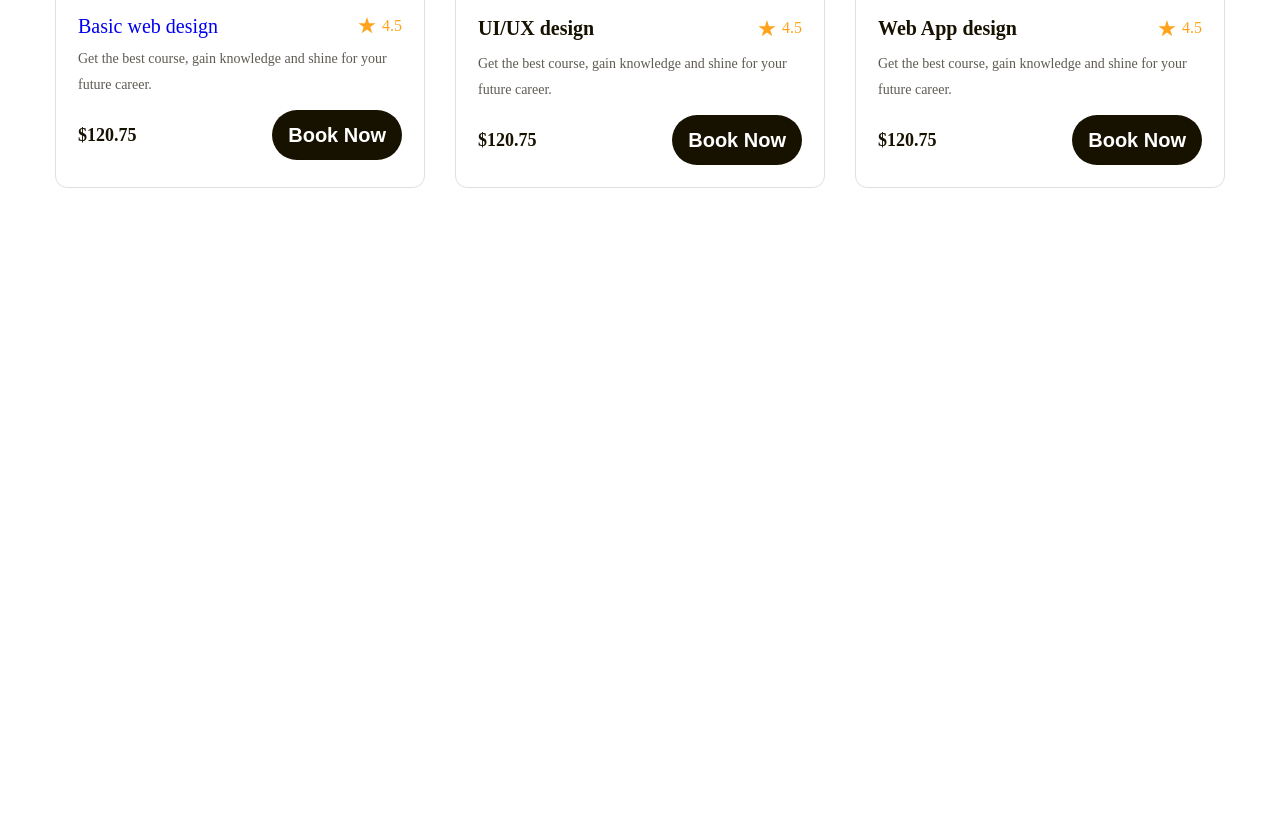
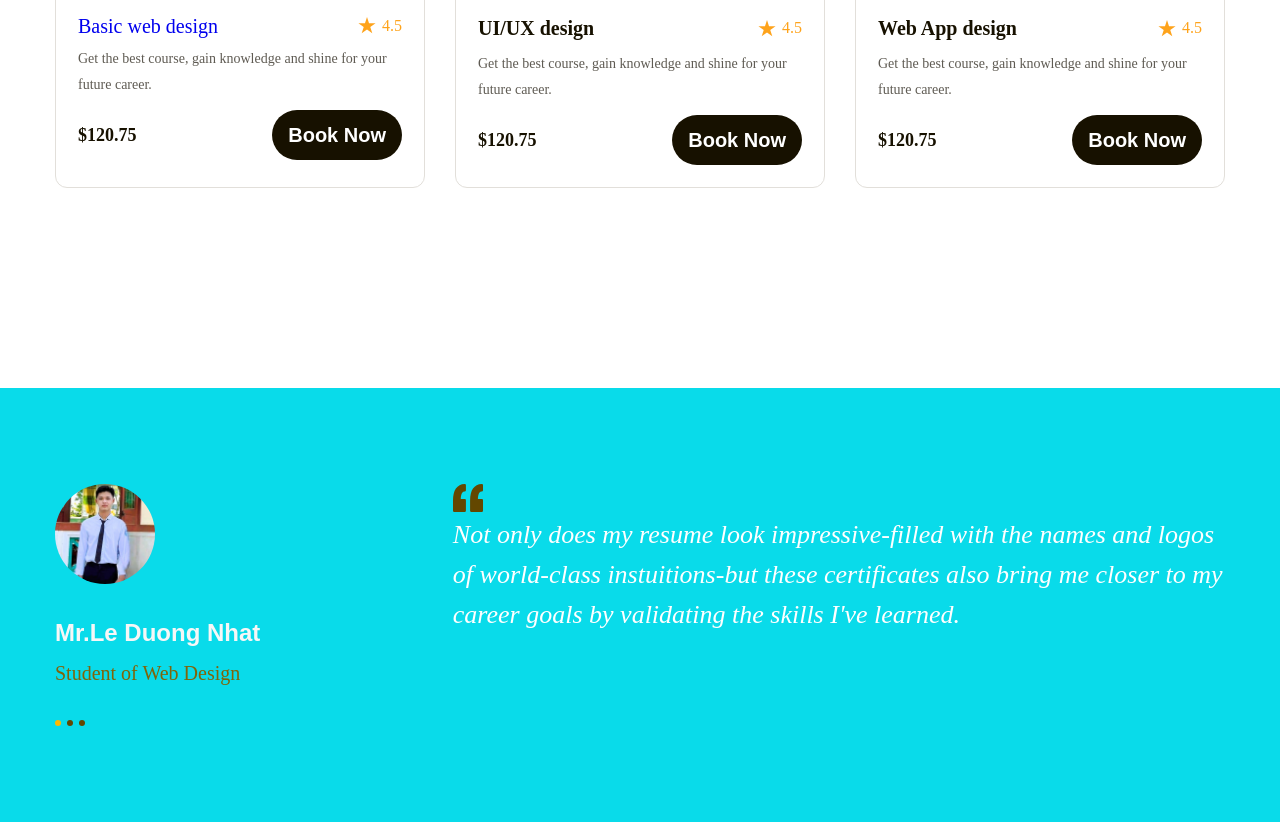
Before and after one commit to leduongnhattt/demo_figma, a plain HTML site: page index.html in a window 1280 px wide. Shown: the part 1578-2400 px from the top of the page. Before the commit the page ends 1831 px from the top, so only its background shows below. Drawn offline with Linux system fonts and the light colour scheme.

Commit message:
commit-5

```diff
--- a/asserts/css/style.css
+++ b/asserts/css/style.css
@@ -344,3 +344,69 @@ a {
 .popular .course-item .btn-book:hover {
   background: var(--primary-color);
 }
+
+/* ===== feedback ===== */
+.feedback {
+  margin-top: 135px;
+  padding: 96px 0;
+  background: #09dbea;
+}
+.feedback-list {
+  display: flex;
+}
+.feedback-item {
+  width: 100%;
+  display: flex;
+  flex-shrink: 0;
+}
+.feedback-item .avatar {
+  width: 100px;
+  height: 100px;
+  border-radius: 50%;
+  object-fit: cover;
+}
+.feedback-item .infor .member-name {
+  margin-top: 28px;
+  color: #f7f7f7;
+  font-family: var(--font-heading);
+  font-size: 2.4rem;
+  font-weight: 700;
+  line-height: 1.5;
+}
+.feedback-item .infor .desc {
+  margin-top: 4px;
+  color: #806409;
+  font-size: 2rem;
+  line-height: 1.86;
+}
+
+.feedback-item .dots {
+  gap: 6px;
+  display: flex;
+  margin-top: 28px;
+}
+
+.feedback-item .dot {
+  height: 6px;
+  width: 6px;
+  border-radius: 50%;
+  background: #634700;
+  cursor: pointer;
+}
+
+.feedback-item .dot.active {
+  background: var(--primary-color);
+  cursor: default;
+}
+
+.feedback-item .content {
+  width: 66%;
+  margin-left: auto;
+}
+
+.feedback-item blockquote {
+  color: #fff;
+  font-size: 2.6rem;
+  font-style: italic;
+  line-height: 1.54;
+}
--- a/index.html
+++ b/index.html
@@ -114,21 +114,45 @@
             <!-- popular left -->
             <div class="info">
               <h2 class="heading-lv2">Our popular course</h2>
-              <p class="desc">Build new skills with new trendy course and shine for the next future career</p>
+              <p class="desc">
+                Build new skills with new trendy course and shine for the next
+                future career
+              </p>
             </div>
 
             <!-- popular right -->
             <div class="controls">
               <button class="control-btn">
-                <svg width="8" height="14" viewBox="0 0 8 14" fill="none" xmlns="http://www.w3.org/2000/svg">
-                  <path d="M7 1L1 7L7 13" stroke="currentColor" stroke-linecap="round" stroke-linejoin="round"/>
+                <svg
+                  width="8"
+                  height="14"
+                  viewBox="0 0 8 14"
+                  fill="none"
+                  xmlns="http://www.w3.org/2000/svg"
+                >
+                  <path
+                    d="M7 1L1 7L7 13"
+                    stroke="currentColor"
+                    stroke-linecap="round"
+                    stroke-linejoin="round"
+                  />
                 </svg>
               </button>
               <button class="control-btn">
-                <svg width="8" height="14" viewBox="0 0 8 14" fill="none" xmlns="http://www.w3.org/2000/svg">
-                  <path d="M1 1L7 7L1 13" stroke="currentColor" stroke-linecap="round" stroke-linejoin="round"/>
+                <svg
+                  width="8"
+                  height="14"
+                  viewBox="0 0 8 14"
+                  fill="none"
+                  xmlns="http://www.w3.org/2000/svg"
+                >
+                  <path
+                    d="M1 1L7 7L1 13"
+                    stroke="currentColor"
+                    stroke-linecap="round"
+                    stroke-linejoin="round"
+                  />
                 </svg>
-
               </button>
             </div>
           </div>
@@ -137,19 +161,28 @@
             <!-- item1 -->
             <div class="course-item">
               <a href="#!">
-                <img src="./asserts/image/Image1.svg" alt="Basic web design" class="thumb">
+                <img
+                  src="./asserts/image/Image1.svg"
+                  alt="Basic web design"
+                  class="thumb"
+                />
               </a>
               <div class="info">
                 <div class="head">
                   <h3 class="tittle">
-                    <a href="#!" class="line-clamp break-all">Basic web design</a>
+                    <a href="#!" class="line-clamp break-all"
+                      >Basic web design</a
+                    >
                   </h3>
                   <div class="rating">
-                    <img src="./asserts/image/Star 6.svg" alt="" class="star">
+                    <img src="./asserts/image/Star 6.svg" alt="" class="star" />
                     <span class="value">4.5</span>
                   </div>
                 </div>
-                <p class="desc line-clamp line-2 break-all">Get the best course, gain knowledge and shine for your future career.</p>
+                <p class="desc line-clamp line-2 break-all">
+                  Get the best course, gain knowledge and shine for your future
+                  career.
+                </p>
                 <div class="foot">
                   <span class="price">$120.75</span>
                   <button class="btn btn-book">Book Now</button>
@@ -159,18 +192,25 @@
 
             <!-- item2 -->
             <div class="course-item">
-                      <a href="#!"><img src="./asserts/image/Image.svg" alt="UI/UX design" class="thumb"></a>
+              <a href="#!"
+                ><img
+                  src="./asserts/image/Image.svg"
+                  alt="UI/UX design"
+                  class="thumb"
+              /></a>
               <div class="info">
                 <div class="head">
-                              <h3 class="title"><a class="line-clamp break-all" href="#!">UI/UX design</a></h3>
+                  <h3 class="title">
+                    <a class="line-clamp break-all" href="#!">UI/UX design</a>
+                  </h3>
                   <div class="rating">
-                                  <img src="./asserts/image/Star 6.svg" alt="" class="star">
+                    <img src="./asserts/image/Star 6.svg" alt="" class="star" />
                     <span class="value">4.5</span>
                   </div>
                 </div>
-                          <p class="desc  line-clamp line-2 break-all">Get the best course, gain knowledge and shine
-                              for your
-                              future career.
+                <p class="desc line-clamp line-2 break-all">
+                  Get the best course, gain knowledge and shine for your future
+                  career.
                 </p>
 
                 <div class="foot">
@@ -181,18 +221,25 @@
             </div>
             <!-- item3 -->
             <div class="course-item">
-                      <a href="#!"><img src="./asserts/image/Image (2).svg" alt="Web App design" class="thumb"></a>
+              <a href="#!"
+                ><img
+                  src="./asserts/image/Image (2).svg"
+                  alt="Web App design"
+                  class="thumb"
+              /></a>
               <div class="info">
                 <div class="head">
-                              <h3 class="title"><a class="line-clamp break-all" href="#!">Web App design</a></h3>
+                  <h3 class="title">
+                    <a class="line-clamp break-all" href="#!">Web App design</a>
+                  </h3>
                   <div class="rating">
-                                  <img src="./asserts/image/Star 6.svg" alt="" class="star">
+                    <img src="./asserts/image/Star 6.svg" alt="" class="star" />
                     <span class="value">4.5</span>
                   </div>
                 </div>
-                          <p class="desc  line-clamp line-2 break-all">Get the best course, gain knowledge and shine
-                              for your
-                              future career.
+                <p class="desc line-clamp line-2 break-all">
+                  Get the best course, gain knowledge and shine for your future
+                  career.
                 </p>
                 <div class="foot">
                   <span class="price">$120.75</span>
@@ -203,6 +250,46 @@
           </div>
         </div>
       </div>
+
+      <!-- feedback -->
+      <div class="feedback">
+        <div class="main-content">
+          <div class="feedback-list">
+            <!-- item 1 -->
+            <div class="feedback-item">
+              <!-- khối bên trái -->
+              <div class="infor">
+                <img
+                  src="./asserts/image/355134772_794343855483592_3234512830527244506_n (1).jpg"
+                  alt="Le Duong Nhat"
+                  class="avatar"
+                />
+                <p class="member-name">Mr.Le Duong Nhat</p>
+                <p class="desc">Student of Web Design</p>
+                <div class="dots">
+                  <span class="dot active"> </span>
+                  <span class="dot"></span>
+                  <span class="dot"></span>
+                </div>
+              </div>
+              <!-- khối bên phải -->
+              <div class="content">
+                <img
+                  src="./asserts/image/Vector1.svg"
+                  alt=""
+                  class="open-quotes"
+                />
+                <blockquote>
+                  Not only does my resume look impressive-filled with the names
+                  and logos of world-class instuitions-but these certificates
+                  also bring me closer to my career goals by validating the
+                  skills I've learned.
+                </blockquote>
+              </div>
+            </div>
+          </div>
+        </div>
+      </div>
     </main>
   </body>
 </html>
```
Also changed, not shown: asserts/image/355134772_794343855483592_3234512830527244506_n (1).jpg (added), asserts/image/Vector1.svg (added). Lines whose indentation alone changed are shown as unchanged.
